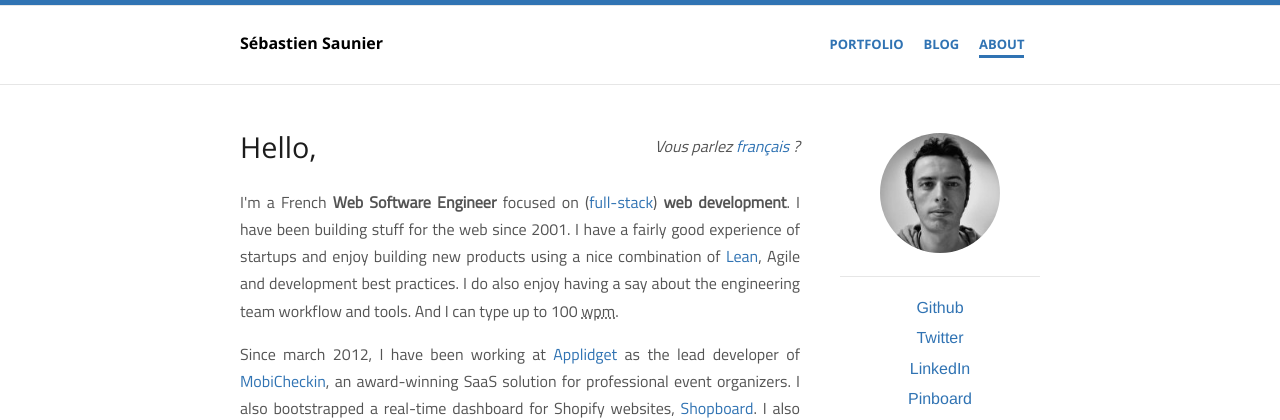
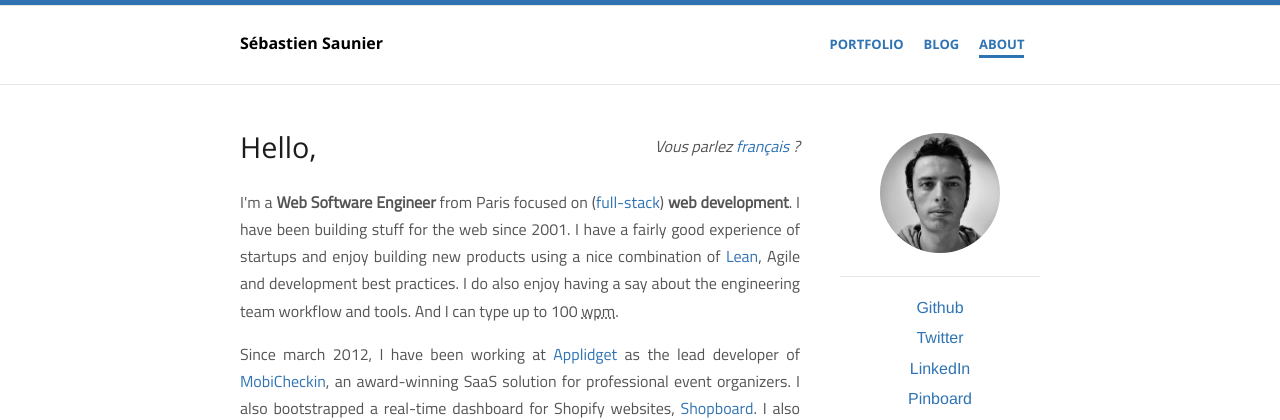
Before and after one commit to ssaunier/ssaunier.github.io, a Jekyll site: the page built from index.html, in a window 1280 px wide. Shown: the top 420 px of the page. Built offline with Jekyll 4.4.1, drawn with Linux system fonts in a browser that asks for light colours.

Commit message:
More metadata (role, organization, location)

```diff
--- a/index.html
+++ b/index.html
@@ -11,7 +11,7 @@
   <h1>Hello,</h1>
 
   <p>
-    I'm a French <strong itemprop="title">Web Software Engineer</strong> focused on
+    I'm a <strong itemprop="title role">Web Software Engineer</strong> from <span itemprop="location">Paris</a> focused on
     (<a href="http://www.laurencegellert.com/2012/08/what-is-a-full-stack-developer/" target="_blank">full-stack</a>)
     <strong>web development</strong>. I have been building stuff for the web since 2001.
     I have a fairly good experience of startups and enjoy building new
@@ -20,7 +20,7 @@
   </p>
 
   <p>
-    Since march 2012, I have been working at <a href="http://www.applidget.com" itemprop="affiliation">Applidget</a>
+    Since march 2012, I have been working at <a href="http://www.applidget.com" itemprop="organization">Applidget</a>
     as the lead developer of <a href="http://www.mobicheckin.com">MobiCheckin</a>, an award-winning
     SaaS solution for professional event organizers. I also bootstrapped a real-time dashboard for
     Shopify websites, <a href="http://apps.shopify.com/shopboard">Shopboard</a>. I
```
